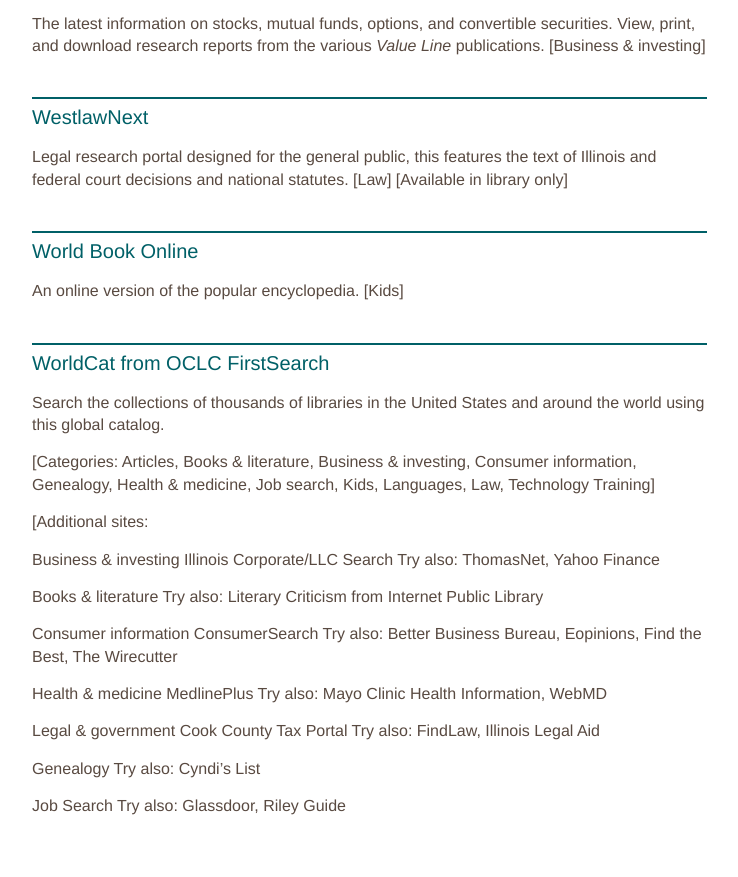
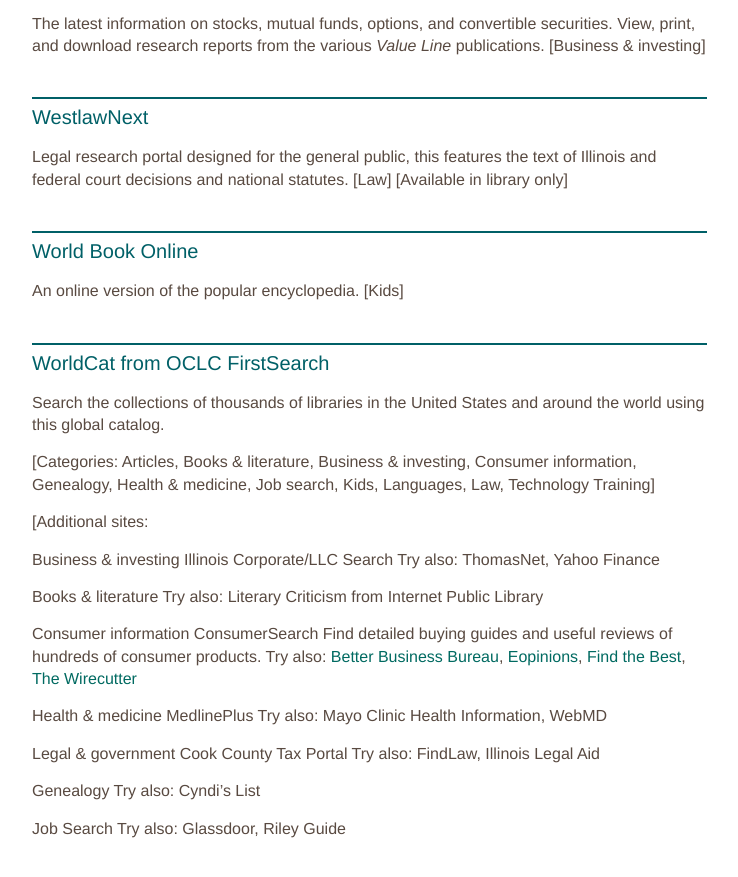
Before and after one commit to skokielibrary/spl-content, a Jekyll site: the page built from _content/bruce/resources--research-topic.markdown, in a window 1280 px wide and 900 px high, scrolled down 8216 px. Shown: the top 877 px of the window, without its empty margins (126-864 px from the left). Built offline with Jekyll 4.4.1, drawn with Linux system fonts in a browser that asks for light colours.

Commit message:
Updated resources--research-topic.markdown

```diff
--- a/_content/bruce/resources--research-topic.markdown
+++ b/_content/bruce/resources--research-topic.markdown
@@ -270,7 +270,8 @@ Try also: Literary Criticism from Internet Public Library
 
 Consumer information
 ConsumerSearch
-Try also: Better Business Bureau, Eopinions, Find the Best, The Wirecutter
+Find detailed buying guides and useful reviews of hundreds of consumer products.
+Try also: [Better Business Bureau](http://www.bbb.org/), [Eopinions](http://www.epinions.com/?sb=1), [Find the Best](http://www.findthebest.com/), [The Wirecutter](http://thewirecutter.com/)
 
 Health & medicine
 MedlinePlus
```
